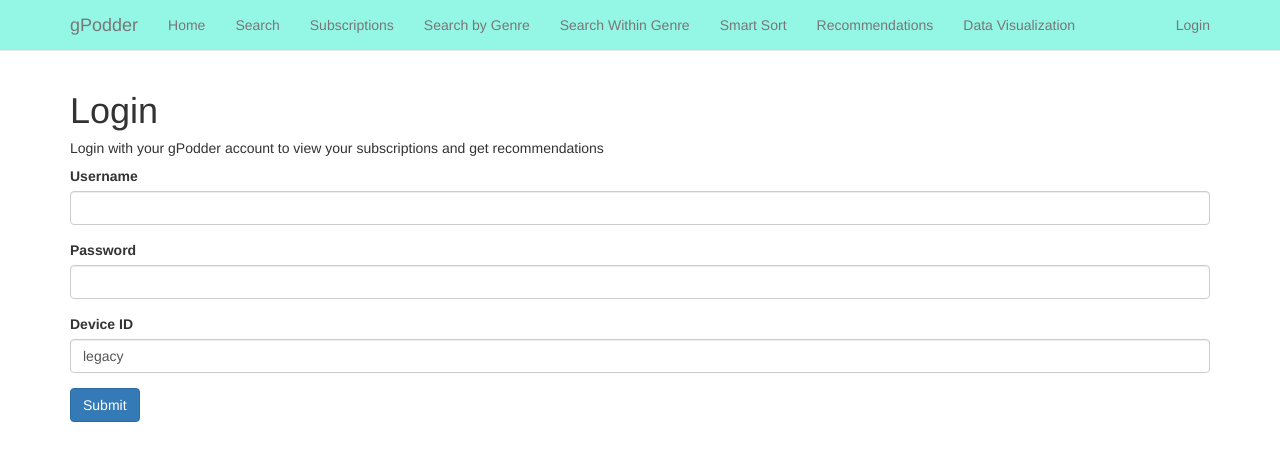
After one commit to bradley-z/Capital-One-Mindsumo, a Flask app: page /login in a window 1280 px wide. The commit adds this page. Shown: the top 461 px of the page. Run offline with Flask 2, Linux system fonts and the light colour scheme; some libraries are stand-ins or nearby versions.

Commit message:
added login and updated README

```diff
--- a/app.py
+++ b/app.py
@@ -5,7 +5,11 @@ from gpo import subscriptions_gpo, search_gpo, smartsearch_gpo, smartsort_gpo, \
 app = Flask(__name__)
 # app.debug = True
 
-subs = subscriptions_gpo()
+username = 'bradleyzhou'
+password = '3qPB7~e>VR`/p?&S'
+deviceid = 'legacy'
+
+subs = subscriptions_gpo(username, password, deviceid)
 searches = []
 smartsearches = []
 smart_sorted = []
@@ -85,5 +89,16 @@ def visualization():
     # visualize_gpo(subs)
     return render_template('visualization.html')
 
+@app.route('/login', methods=['POST', 'GET'])
+def login():
+    if request.method == 'POST':
+        username = request.form['username']
+        password = request.form['password']
+        deviceid = request.form['deviceid']
+        global subs
+        subs = subscriptions_gpo(username, password, deviceid)
+
+    return render_template('login.html')
+
 if __name__ == '__main__':
     app.run(threaded=True)
--- a/gpo.py
+++ b/gpo.py
@@ -8,10 +8,6 @@ import urllib
 import random
 
 
-username = 'bradleyzhou'
-password = '3qPB7~e>VR`/p?&S'
-deviceid = 'legacy'
-
 REC_MAX = 3
 
 
@@ -21,7 +17,7 @@ def search_gpo(search_term):
     search_results = client.search_podcasts(search_term)
     return search_results
 
-def subscriptions_gpo():
+def subscriptions_gpo(username='bradleyzhou', password='3qPB7~e>VR`/p?&S', deviceid='legacy'):
     client = simple.SimpleClient(username, password)
     public_client = public.PublicClient()
 
--- a/templates/includes/_navbar.html
+++ b/templates/includes/_navbar.html
@@ -20,6 +20,9 @@
         <li><a href="/recommendations">Recommendations</a></li>
         <li><a href="/visualization">Data Visualization</a></li>
       </ul>
+      <ul class="nav navbar-nav navbar-right">
+        <li><a href="/login">Login</a></li>
+      </ul>
     </div><!--/.nav-collapse -->
   </div>
 </nav>
--- /dev/null
+++ b/templates/login.html
@@ -0,0 +1,21 @@
+{% extends 'layout.html' %}
+
+{% block body %}
+  <h1>Login</h1>
+  <h5>Login with your gPodder account to view your subscriptions and get recommendations</h5>
+  <form action="" method="POST">
+    <div class="form-group">
+      <label>Username</label>
+      <input type="text" name="username" class="form-control" value={{request.form.username}}>
+    </div>
+    <div class="form-group">
+      <label>Password</label>
+      <input type="password" name="password" class="form-control" value={{request.form.password}}>
+    </div>
+    <div class="form-group">
+      <label>Device ID</label>
+      <input type="text" name="deviceid" class="form-control" value='legacy'>
+    </div>
+    <button type="submit" class="btn btn-primary">Submit</button>
+  </form>
+{% endblock %}
```
Also changed, not shown: templates/includes/_formhelpers.html (added, +9 -0 lines), templates/includes/_messages.html (added, +15 -0 lines), README.md, static/frequencies_final.png (added), 1 other file.
